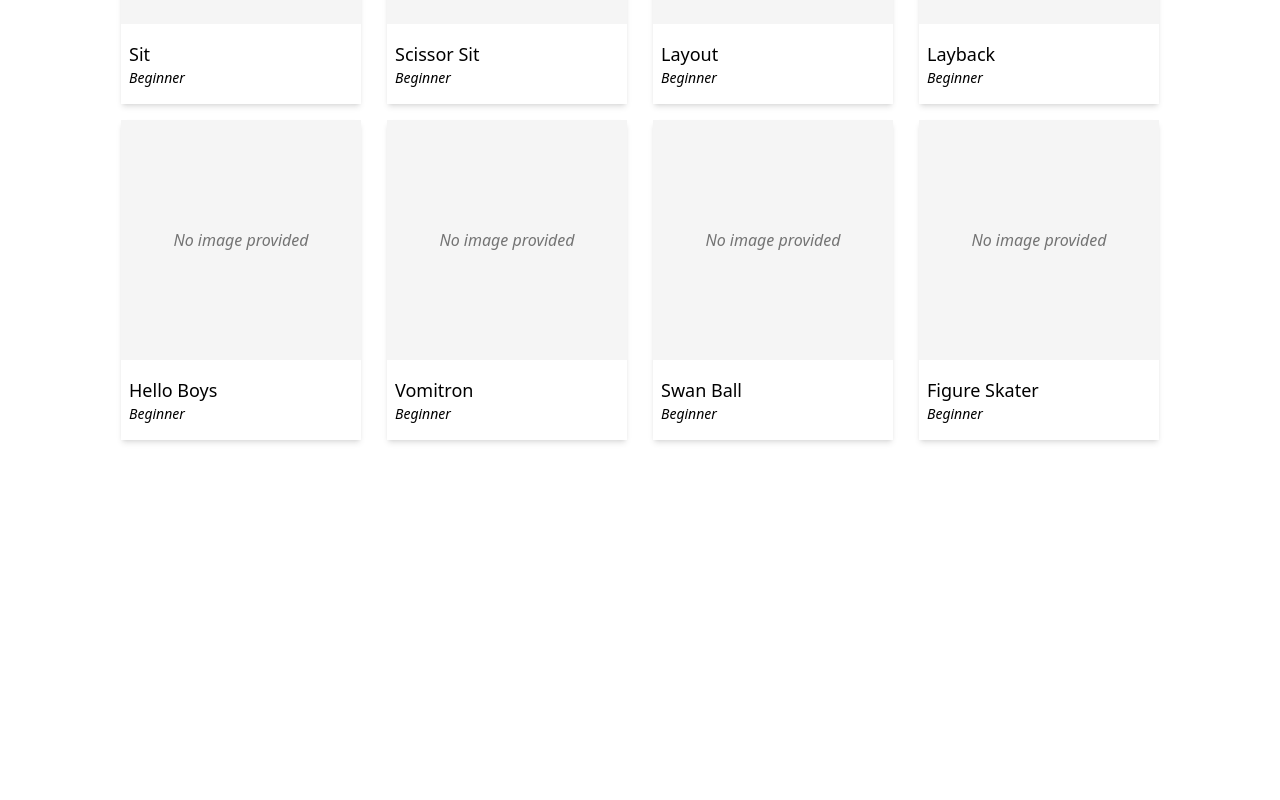
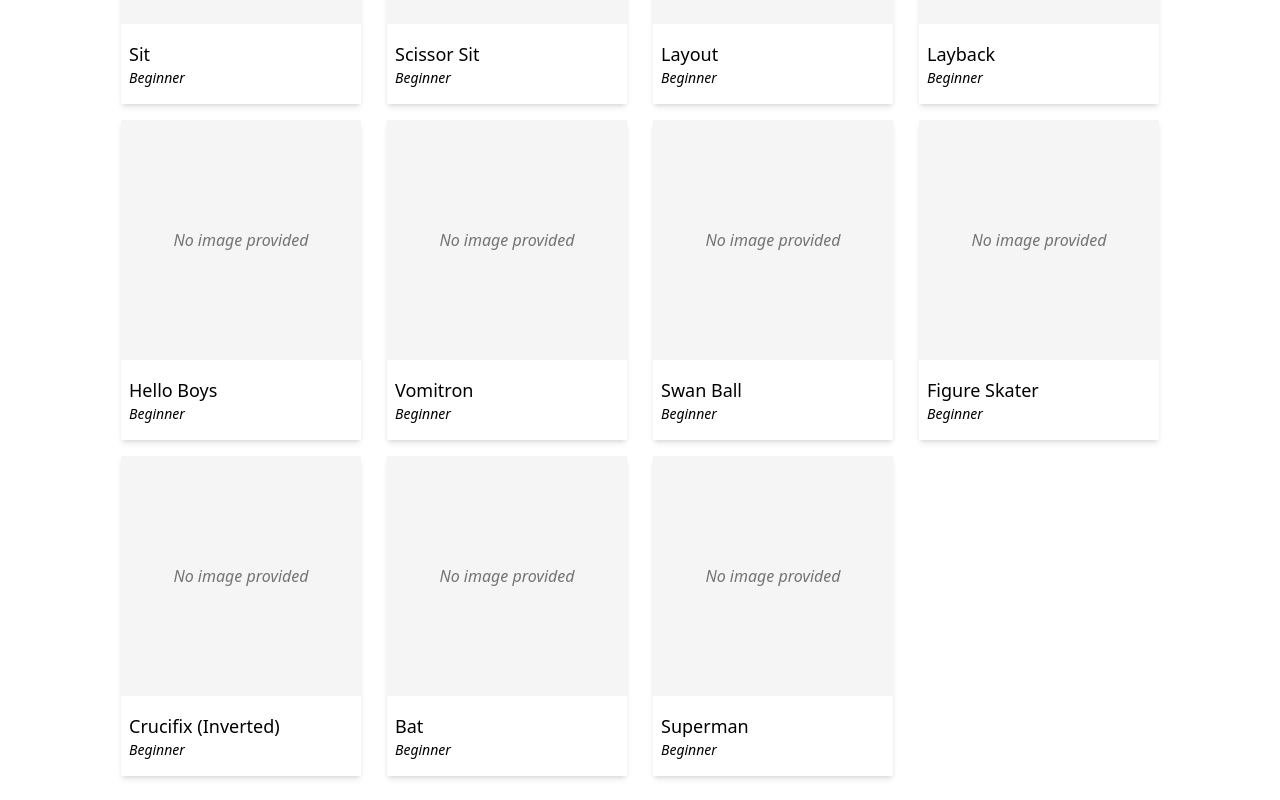
Before and after one commit to callum-jones19/open_pole_moves, a React (Vite) app: page / in a window 1280 px wide. Shown: the part 616-1416 px from the top of the page. Before the commit the page ends 1080 px from the top, so only its background shows below. Built offline with nearby package versions, Linux system fonts and the light colour scheme.

Commit message:
Add more moves to pole database

```diff
--- a/src/data/moves.ts
+++ b/src/data/moves.ts
@@ -99,6 +99,27 @@ export const generateMoveDB = (): PoleMoveDatabase => {
       alternateNames: ["Hood Ornament"],
       difficulty: "Beginner",
       engagedBodyParts: [],
+    },
+    {
+      id: "crucifix_inverted",
+      name: "Crucifix (Inverted)",
+      alternateNames: [],
+      difficulty: "Beginner",
+      engagedBodyParts: [],
+    },
+    {
+      id: "bat",
+      name: "Bat",
+      alternateNames: ["Invert"],
+      difficulty: "Beginner",
+      engagedBodyParts: [],
+    },
+    {
+      id: "superman",
+      name: "Superman",
+      alternateNames: [],
+      difficulty: "Beginner",
+      engagedBodyParts: [],
     }
   ];
 }
```
